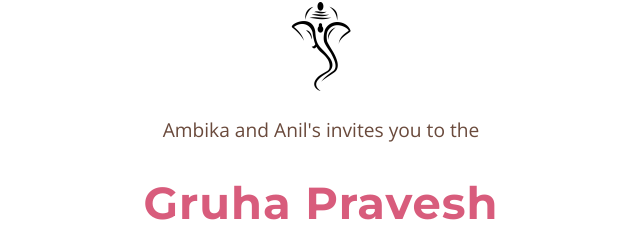
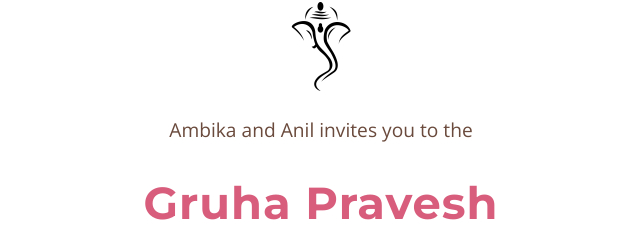
Before and after one commit to sanishkr/gruha-pravesh-invite, a website: page index.html in a window 1280 px wide. Shown: the part 76-316 px from the top of the page, 319-959 px from the left. Drawn offline with nearby package versions, Linux system fonts and the light colour scheme.

Commit message:
Fix typo in invitation text

```diff
--- a/index.html
+++ b/index.html
@@ -145,7 +145,7 @@
         "
       />
 
-      <p class="invitation-text">Ambika and Anil's invites you to the</p>
+      <p class="invitation-text">Ambika and Anil invites you to the</p>
       <h1>Gruha Pravesh</h1>
       <h2>of our new home on</h2>
 
```
